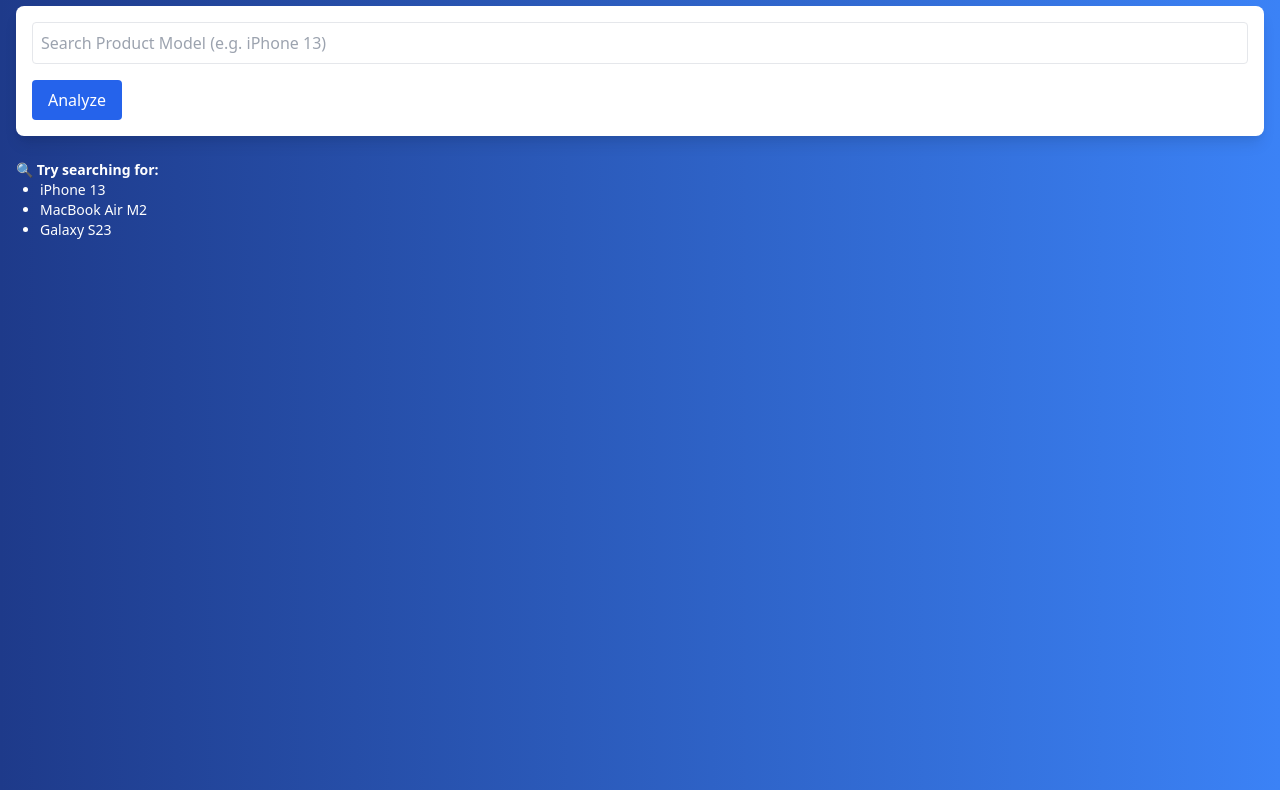
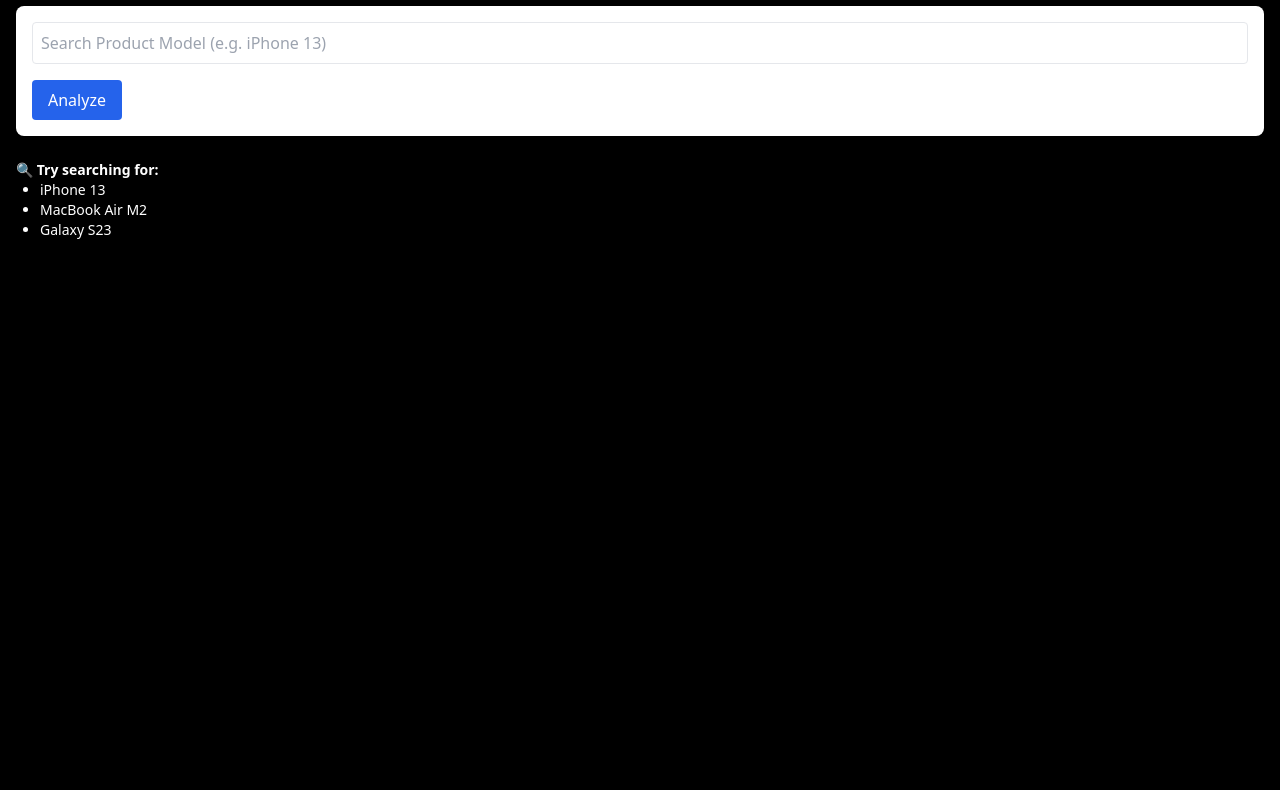
Before and after one commit to Shubhampawars/Real-time-sentiment-, a plain HTML site: page index.html in a window 1280 px wide. Shown: the part 70-860 px from the top of the page. Drawn offline with nearby package versions, Linux system fonts and the light colour scheme.

Commit message:
Update index.html

```diff
--- a/index.html
+++ b/index.html
@@ -8,7 +8,7 @@
   <script src="https://cdn.jsdelivr.net/npm/chart.js"></script>
   <style>
     body {
-      background: linear-gradient(to right, #1e3a8a, #3b82f6);
+      background: black;
       color: #e0f2fe;
     }
     .Galaxy S23-in {
```
